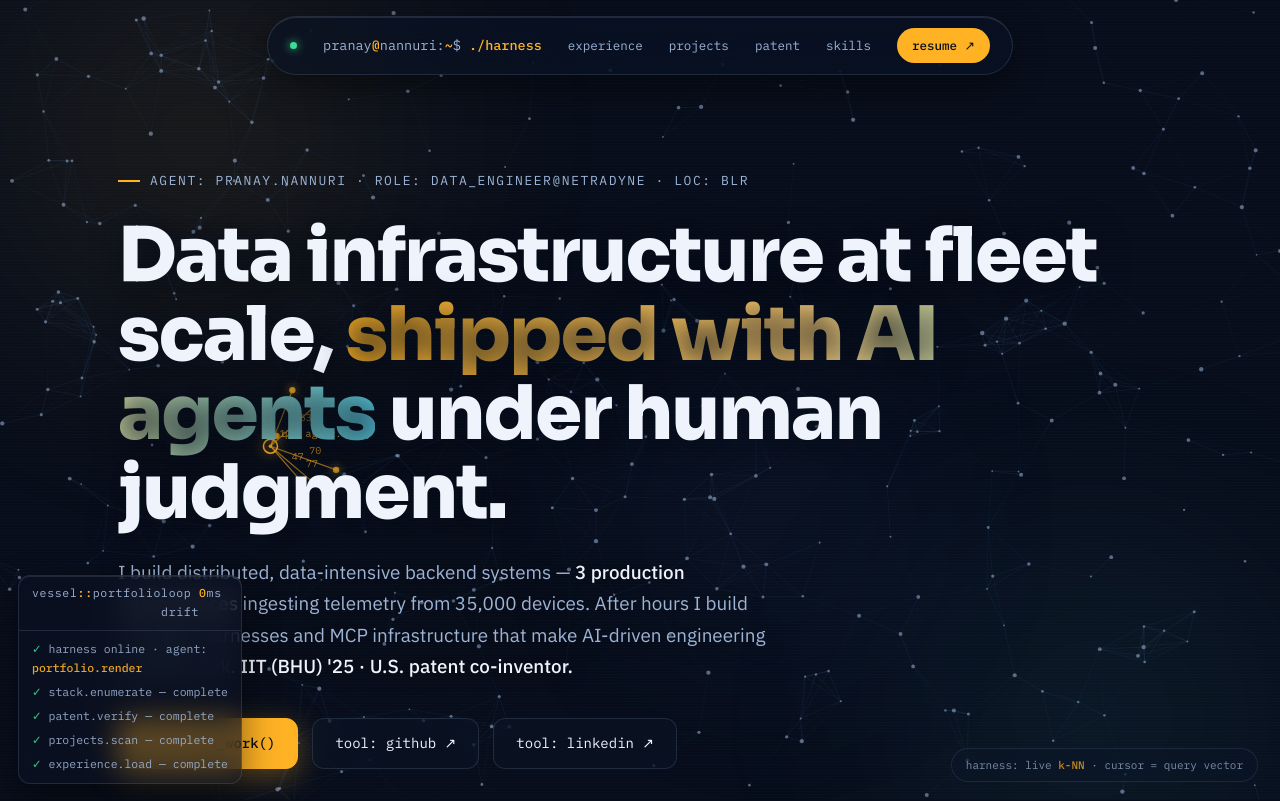
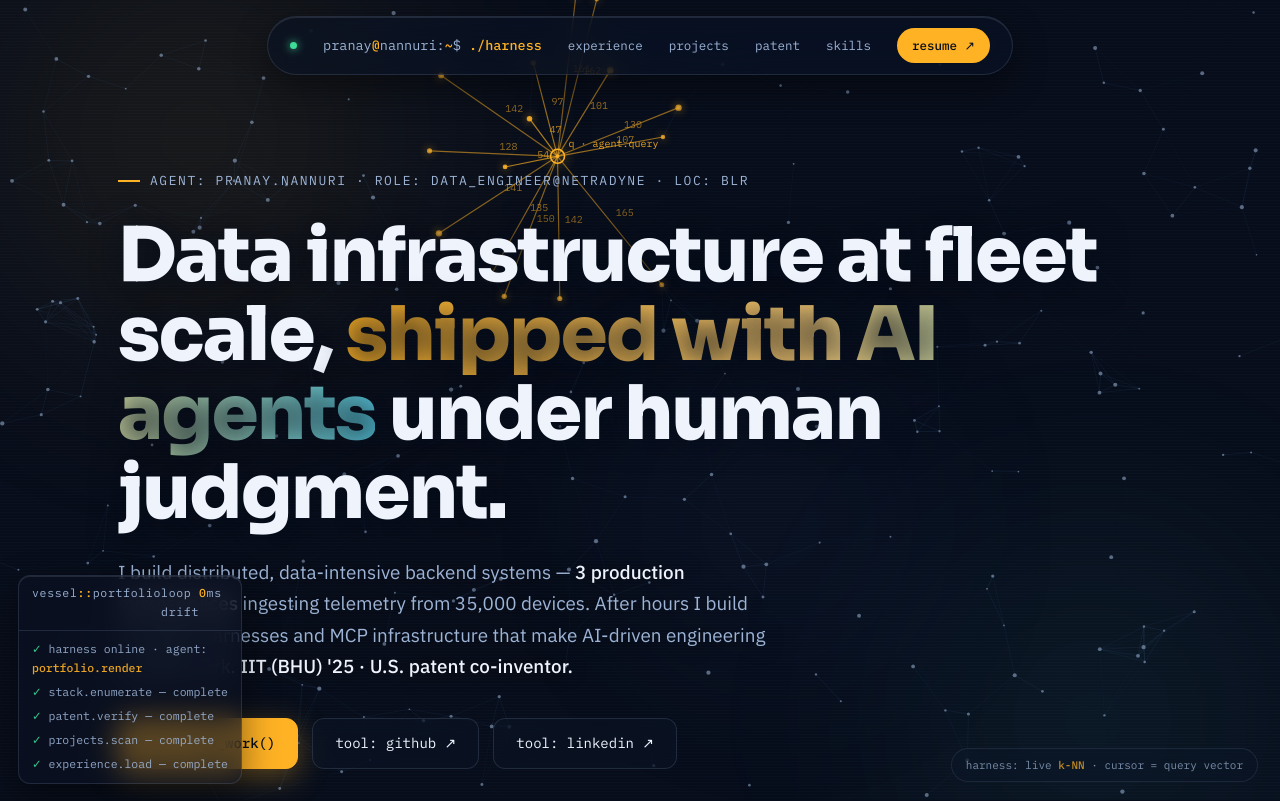
Before and after one commit to npkriami18/npkriami18.github.io, a plain HTML site: page index.html in a window 1280 px wide. Shown: the top 801 px of the page. Drawn offline with Linux system fonts and the light colour scheme.

Commit message:
website update

```diff
--- a/index.html
+++ b/index.html
@@ -446,7 +446,7 @@ footer .big a:hover{color:var(--signal)}
   }
   size(); addEventListener('resize', size);
 
-  const N = Math.min(400, Math.floor(W*H/4000)+100);
+  const N = Math.min(240, Math.floor(W*H/7000)+80);
   const pts = [];
   for(let i=0;i<N;i++){
     pts.push({
@@ -462,7 +462,7 @@ footer .big a:hover{color:var(--signal)}
   addEventListener('pointermove', e=>{ q.tx=e.clientX; q.ty=e.clientY; q.live=true; }, {passive:true});
   addEventListener('pointerleave', ()=>{ q.live=false; });
 
-  const K = 6;
+  const K = 15;
   let paused = false;
   document.addEventListener('visibilitychange', ()=>{ paused = document.hidden; });
 
```
